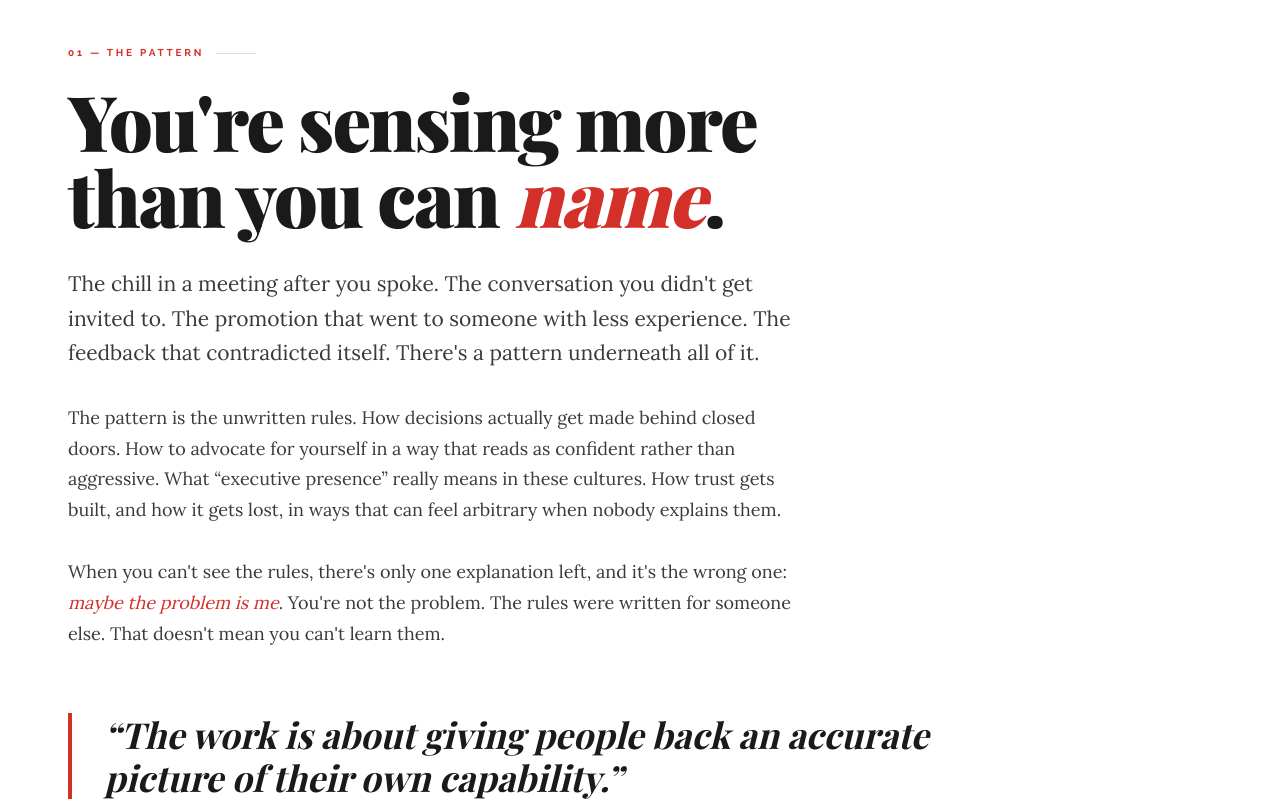
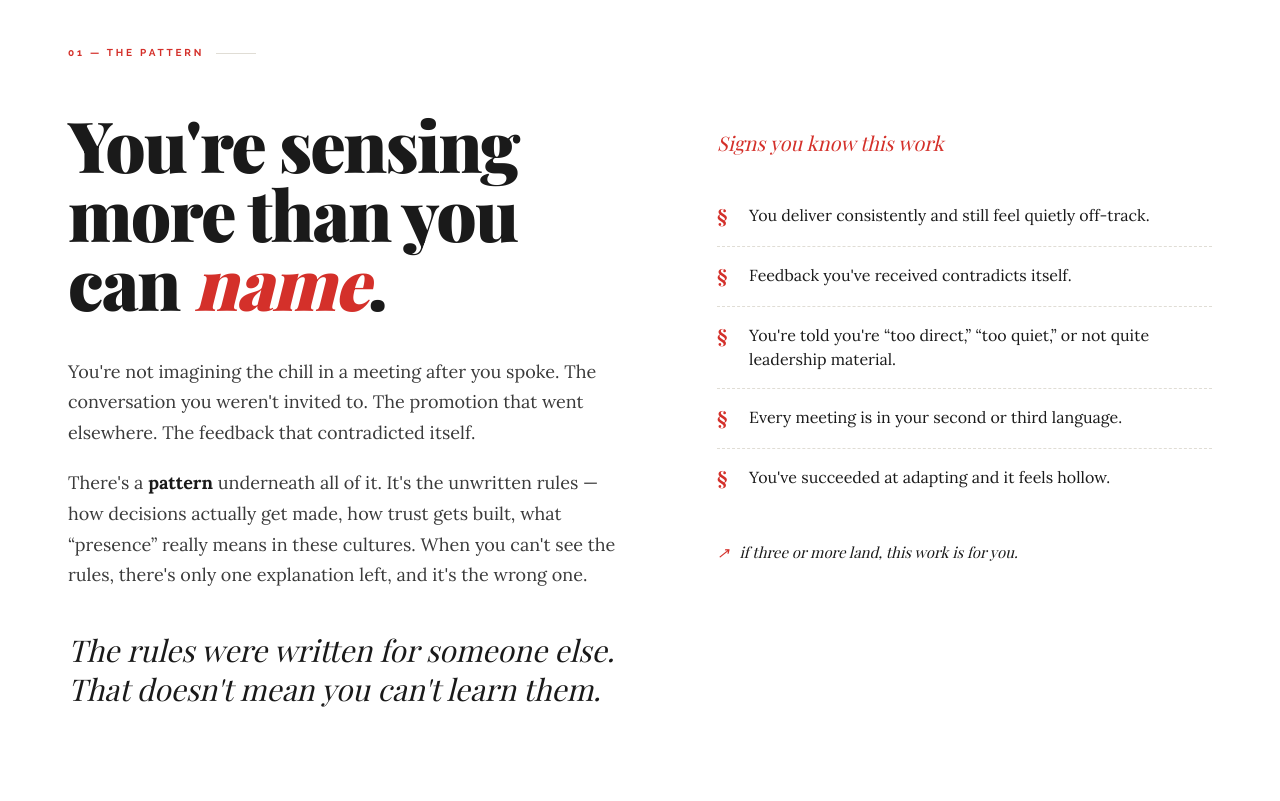
Before and after one commit to biljanatasetovikj-boop/InvisibleRules, a Next.js app: page / in a window 1280 px wide. Shown: the part 980-1781 px from the top of the page. Built offline with nearby package versions, Linux system fonts and the light colour scheme; a web font is replaced by a local one.

Commit message:
restructure Pattern section with two-column layout and Signs checklist

```diff
--- a/components/Problem.tsx
+++ b/components/Problem.tsx
@@ -1,53 +1,88 @@
 import FadeIn from "./FadeIn";
+
+const signs = [
+  "You deliver consistently and still feel quietly off-track.",
+  "Feedback you've received contradicts itself.",
+  "You're told you're “too direct,” “too quiet,” or not quite leadership material.",
+  "Every meeting is in your second or third language.",
+  "You've succeeded at adapting and it feels hollow.",
+];
 
 export default function Problem() {
   return (
     <section id="the-pattern" className="py-28 border-t-2 border-[#1a1a1a]">
       <div className="max-w-[1240px] mx-auto px-6 lg:px-12">
         <FadeIn>
-          <div className="flex items-center gap-3 mb-5">
+          <div className="flex items-center gap-3 mb-12">
             <span className="font-sans text-[10px] font-bold uppercase tracking-[0.28em] text-[#d4302a]">
               01 — The pattern
             </span>
             <span className="w-10 h-px bg-[#e0ddd5]" />
           </div>
-          <h2 className="font-serif font-black text-[#1a1a1a] text-[clamp(42px,6vw,82px)] tracking-[-0.025em] leading-none mb-8 max-w-[960px]">
-            You&apos;re sensing more
-            <br />
-            than you can{" "}
+        </FadeIn>
+
+        <div className="grid grid-cols-1 lg:grid-cols-[1.15fr_1fr] gap-12 lg:gap-20 items-start">
+          <div>
+            <FadeIn>
+              <h2 className="font-serif font-black text-[#1a1a1a] text-[clamp(42px,5.5vw,72px)] tracking-[-0.025em] leading-[0.98] mb-10">
+                You&apos;re sensing more than you can{" "}
                 <span className="text-[#d4302a] italic">name</span>.
               </h2>
-          <p className="font-body text-[21px] leading-[1.65] text-[#3a3a3a] max-w-[740px] mb-8">
-            The chill in a meeting after you spoke. The conversation you
-            didn&apos;t get invited to. The promotion that went to someone with
-            less experience. The feedback that contradicted itself. There&apos;s
-            a pattern underneath all of it.
+              <div className="space-y-5 font-body text-[18px] text-[#3a3a3a] leading-[1.7] max-w-[600px]">
+                <p>
+                  You&apos;re not imagining the chill in a meeting after you
+                  spoke. The conversation you weren&apos;t invited to. The
+                  promotion that went elsewhere. The feedback that contradicted
+                  itself.
                 </p>
-          <p className="font-body text-[18px] leading-[1.7] text-[#3a3a3a] max-w-[740px] mb-8">
-            The pattern is the unwritten rules. How decisions actually get made
-            behind closed doors. How to advocate for yourself in a way that
-            reads as confident rather than aggressive. What &ldquo;executive
-            presence&rdquo; really means in these cultures. How trust gets
-            built, and how it gets lost, in ways that can feel arbitrary when
-            nobody explains them.
+                <p>
+                  There&apos;s a{" "}
+                  <strong className="font-bold text-[#1a1a1a]">pattern</strong>{" "}
+                  underneath all of it. It&apos;s the unwritten rules — how
+                  decisions actually get made, how trust gets built, what
+                  &ldquo;presence&rdquo; really means in these cultures. When
+                  you can&apos;t see the rules, there&apos;s only one
+                  explanation left, and it&apos;s the wrong one.
                 </p>
-          <p className="font-body text-[18px] leading-[1.7] text-[#3a3a3a] max-w-[740px] mb-16">
-            When you can&apos;t see the rules, there&apos;s only one explanation
-            left, and it&apos;s the wrong one:{" "}
-            <em className="italic text-[#d4302a]">
-              maybe the problem is me
-            </em>
-            . You&apos;re not the problem. The rules were written for someone
-            else. That doesn&apos;t mean you can&apos;t learn them.
+              </div>
+              <p className="mt-10 font-serif italic text-[#1a1a1a] text-[clamp(22px,2.4vw,30px)] leading-[1.3] max-w-[600px]">
+                The rules were written for someone else. That doesn&apos;t mean
+                you can&apos;t learn them.
               </p>
             </FadeIn>
+          </div>
 
           <FadeIn delay={0.15}>
-          <blockquote className="border-l-4 border-[#d4302a] pl-8 font-serif italic font-bold text-[#1a1a1a] text-[clamp(24px,2.8vw,36px)] leading-[1.2] max-w-[900px]">
-            &ldquo;The work is about giving people back an accurate picture of
-            their own capability.&rdquo;
-          </blockquote>
+            <div className="lg:pt-4">
+              <p className="font-serif italic text-[#d4302a] text-[20px] mb-7">
+                Signs you know this work
+              </p>
+              <ul className="space-y-0">
+                {signs.map((sign, i) => (
+                  <li
+                    key={i}
+                    className={`flex gap-4 py-4 ${
+                      i !== signs.length - 1
+                        ? "border-b border-dashed border-[#e0ddd5]"
+                        : ""
+                    }`}
+                  >
+                    <span className="flex-none font-serif font-bold text-[#d4302a] text-[18px] leading-[1.5] w-4">
+                      §
+                    </span>
+                    <span className="font-body text-[#1a1a1a] text-[16px] leading-[1.55]">
+                      {sign}
+                    </span>
+                  </li>
+                ))}
+              </ul>
+              <p className="mt-8 font-serif italic text-[#1a1a1a] text-[15px]">
+                <span className="text-[#d4302a] mr-1.5">↗</span> if three or
+                more land, this work is for you.
+              </p>
+            </div>
           </FadeIn>
+        </div>
       </div>
     </section>
   );
```
Lines whose indentation alone changed are shown as unchanged.
